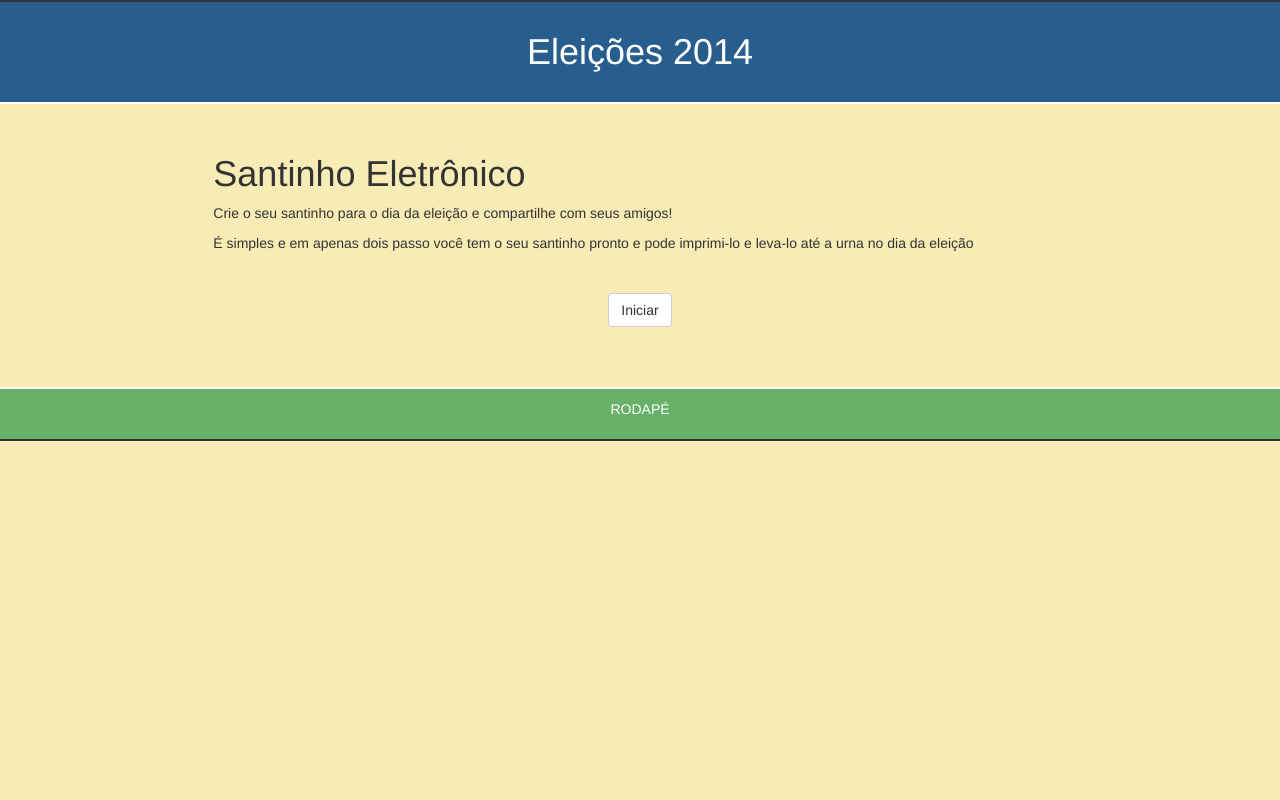
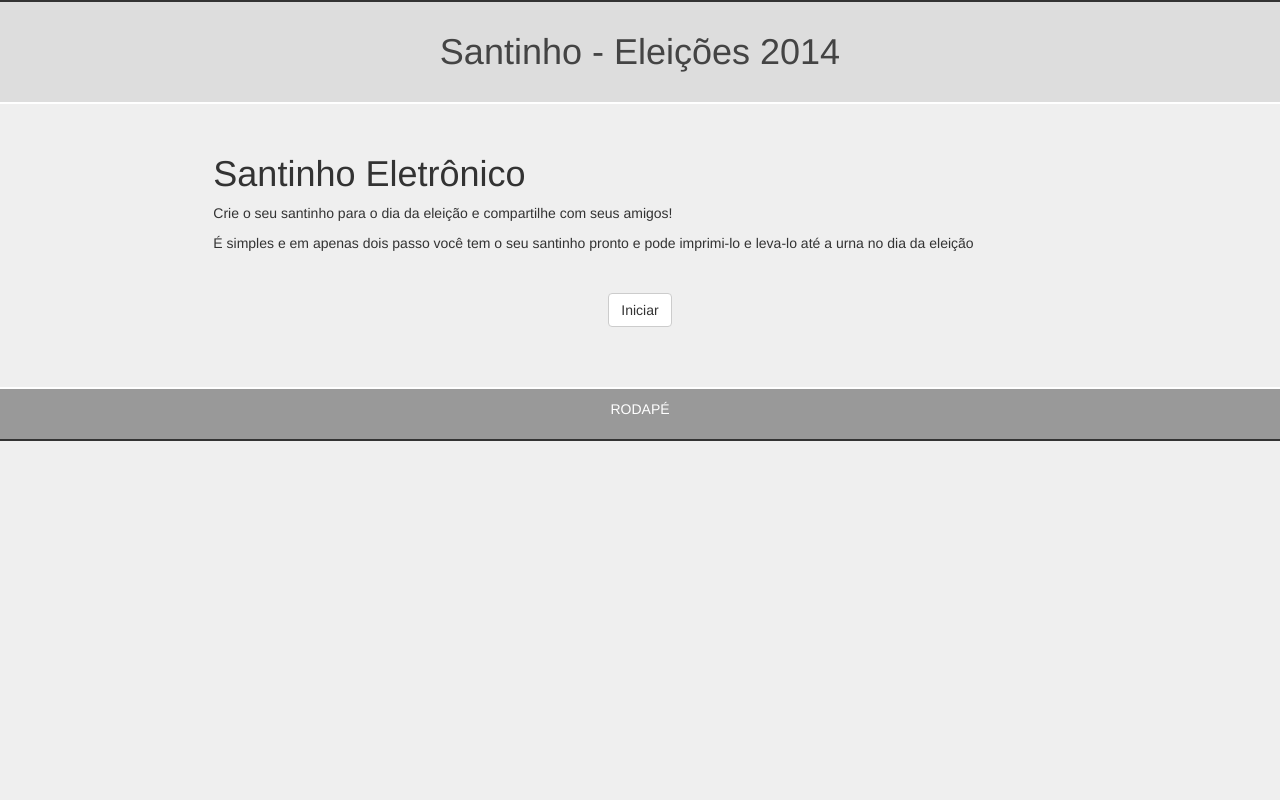
Before and after one commit to Maethorin/eleicoes, a Django app: page / in a window 1280 px wide. Run offline with Django 3.2, Linux system fonts and the light colour scheme; some libraries are stand-ins or nearby versions.

Commit message:
Trocando cores

```diff
--- a/santinho/static/css/base.css
+++ b/santinho/static/css/base.css
@@ -1,18 +1,28 @@
 body {
-    background-color: #f7ecb5;
+    background-color: #EFEFEF;
 }
 
 .cabecalho {
-    background-color: #285e8e;
-    color: #FFF;
+    background-color: #DDD;
+    color: #444;
     border-bottom: 2px solid #FFF;
     border-top: 2px solid #333;
     padding: 10px 0 20px 0;
     margin-bottom: 30px;
 }
 
+.cabecalho a {
+    color: #444;
+    text-decoration: none;
+}
+
+.cabecalho a:hover {
+    color: #444;
+    text-decoration: none;
+}
+
 .rodape {
-    background-color: #67b168;
+    background-color: #999;
     color: #FFF;
     border-top: 2px solid #FFF;
     border-bottom: 2px solid #333;
--- a/santinho/templates/base.html
+++ b/santinho/templates/base.html
@@ -9,7 +9,9 @@
     <body>
     <div class="container-fluid">
         <div class="row text-center cabecalho">
-            <h1>Eleições 2014</h1>
+            <a href="{% url 'home' %}">
+                <h1>Santinho - Eleições 2014</h1>
+            </a>
         </div>
         <div class="row">
             <div class="col-sm-2"></div>
```
